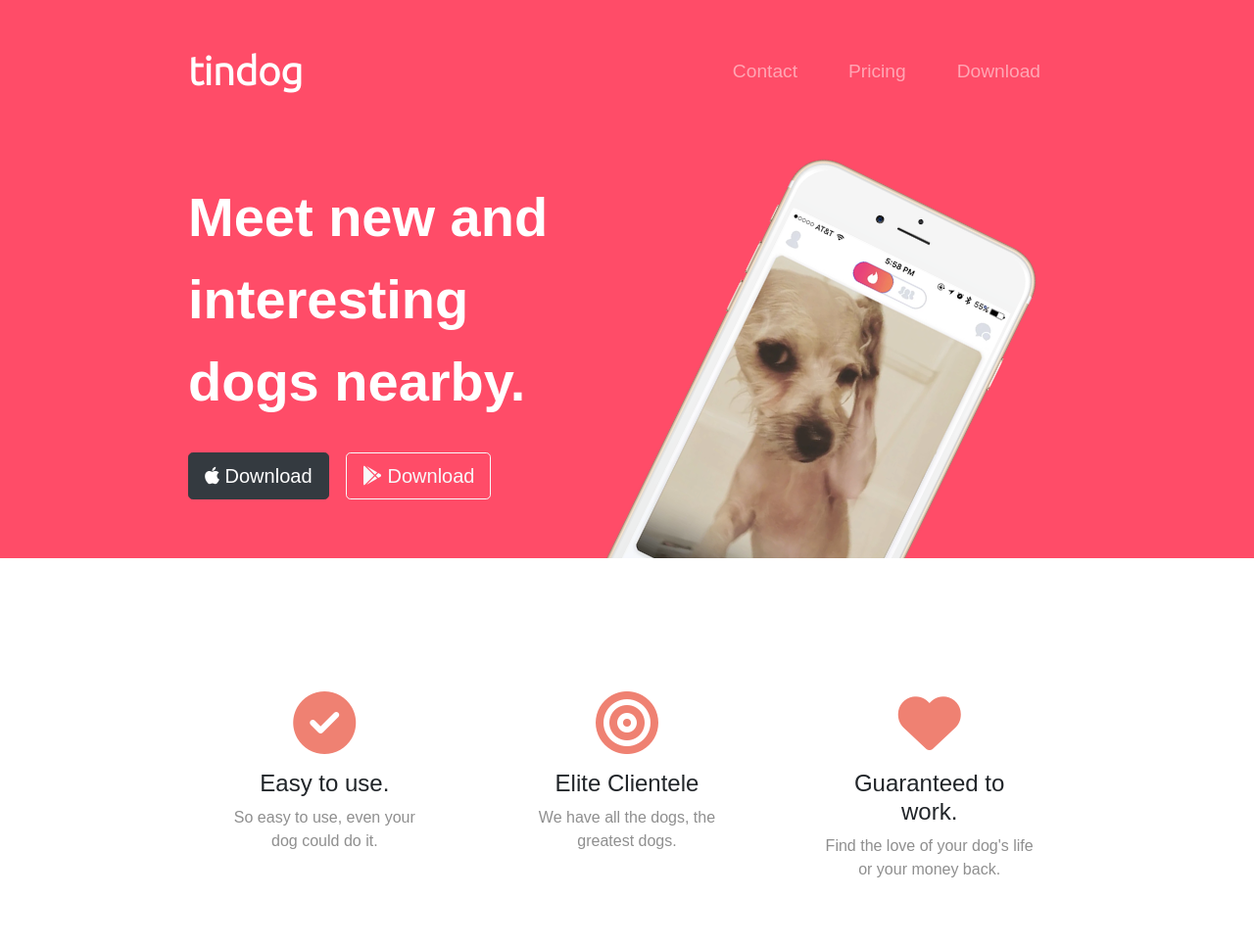
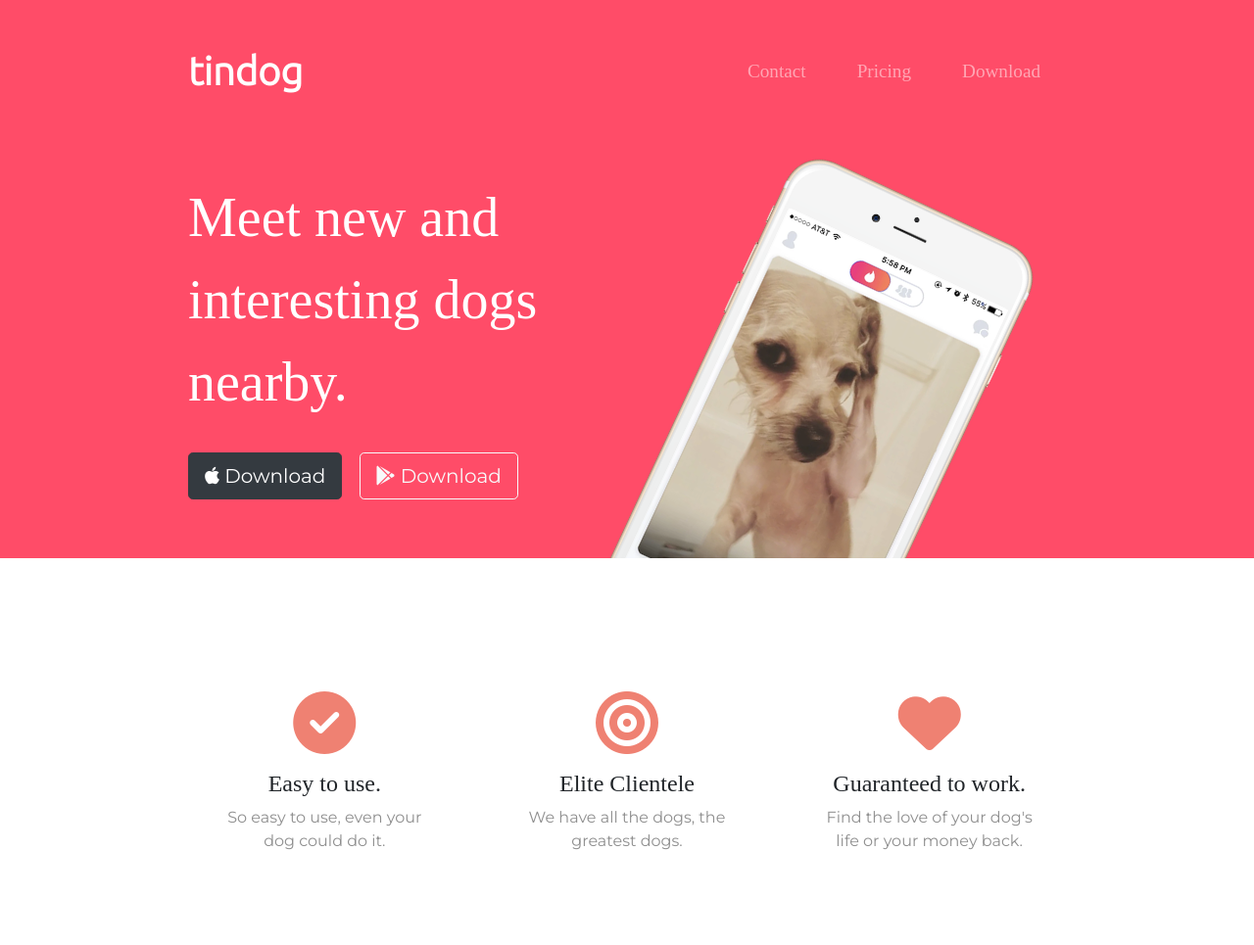
Before and after one commit to soniaobasuyi/Bootstrap-tindog-site, a plain HTML site: page index.html in a window 1280 px wide. Shown: the top 965 px of the page at 98% size. Drawn offline with nearby package versions, Linux system fonts and the light colour scheme.

Commit message:
new changes

```diff
--- a/css/styles.css
+++ b/css/styles.css
@@ -1,10 +1,10 @@
 body {
-    font-family: 'Montserrat-Black', sans-serif;
+    font-family: 'Montserrat';
     text-align: center;
 }
 
 h1, h2, h3, h4, h5, h6 {
-    font-family: 'Montserrat-Black', sans-serif;
+    font-family: 'Montserrat-Black';
 }
 
 p {
@@ -14,10 +14,9 @@ p {
 /* Headings */
 
 .big-heading {
-    font-family: 'Montserrat-Black', sans-serif;
+    font-family: 'Montserrat-Black';
     font-size: 3.5rem;
     line-height: 1.5;
-    font-weight: bolder;
 }
 
 .section-heading {
@@ -47,7 +46,7 @@ p {
 .navbar-brand {
     font-size: 2.5rem;
     font-weight: bold;
-    font-family: 'Ubuntu', sans-serif;
+    font-family: 'Ubuntu';
 }
 
 .navbar {
@@ -60,7 +59,7 @@ p {
 
 .nav-link {
     font-size: 1.2rem;
-    font-family: 'Monserrat-Light', sans-serif;
+    font-family: 'Monserrat-Light';
 }
 
 /* Download Buttons */
@@ -71,14 +70,17 @@ p {
 
 /* Title Section */
 
+#title {
+    text-align: left;
+}
+
 #title .container-fluid {
     padding: 3% 15%;
-    text-align: left;
 }
 
 .dog-image {
     width: 60%;
-    transform: rotate(26deg);
+    transform: rotate(25deg);
     position: absolute;
     right: 30%;
 }
--- a/index.html
+++ b/index.html
@@ -108,7 +108,7 @@
 
   <section class="colored-section" id="testimonials">
 
-    <div id="testimonial-carousel" class="carousel slide" data-ride="false">
+    <div id="testimonial-carousel" class="carousel slide" data-ride="carousel" data-interval="5000">
       <div class="carousel-inner">
 
           <div class="carousel-item active container-fluid">
```
